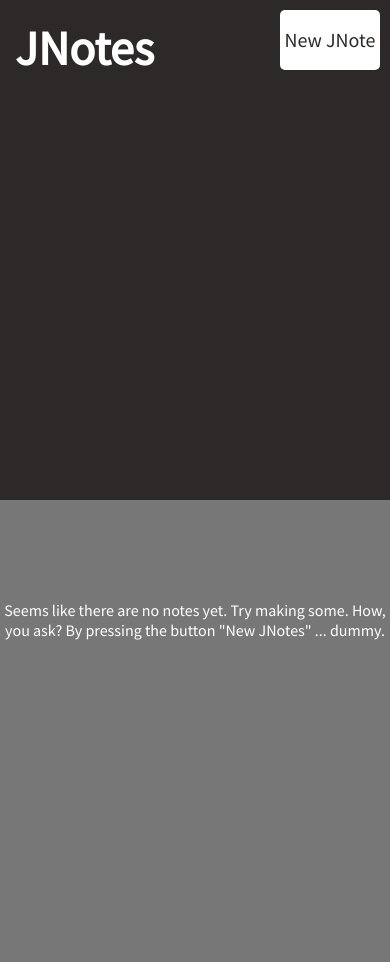
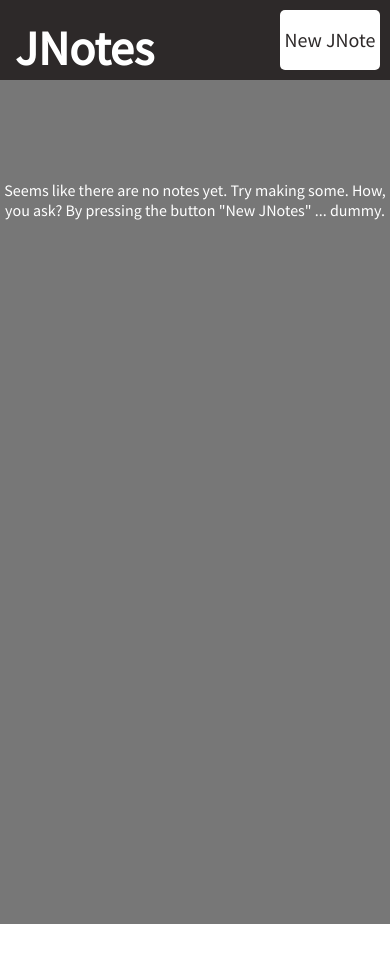
Before and after one commit to jakobbaumgartner/JNotes, a plain HTML site: page index.html in a window 390 px wide. Shown: the top 962 px of the page. After the commit the page ends 924 px from the top, so only its background shows below. Drawn offline with Linux system fonts and the light colour scheme.

Commit message:
last update

```diff
--- a/responsive.css
+++ b/responsive.css
@@ -2,6 +2,7 @@
     #controls {
         width: 100%;
         height: 80px;
+        min-height: 0;
     }
 
     h1 {
```
